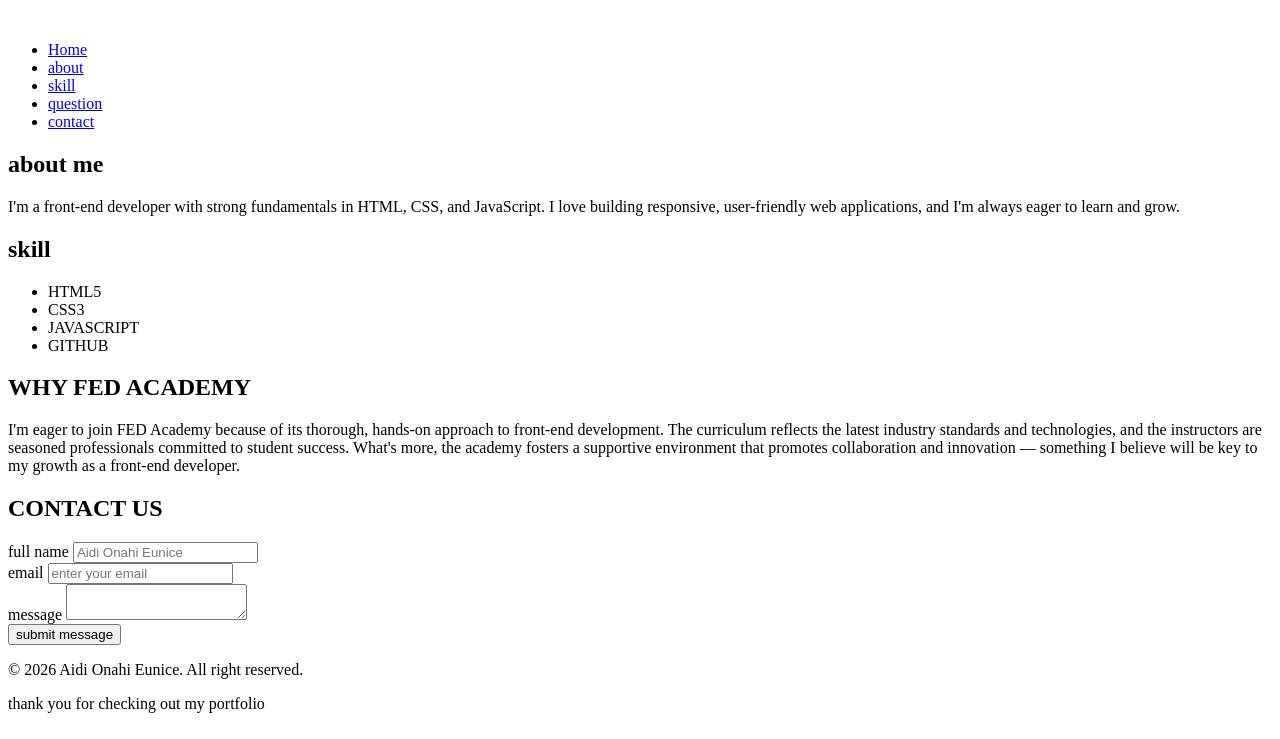
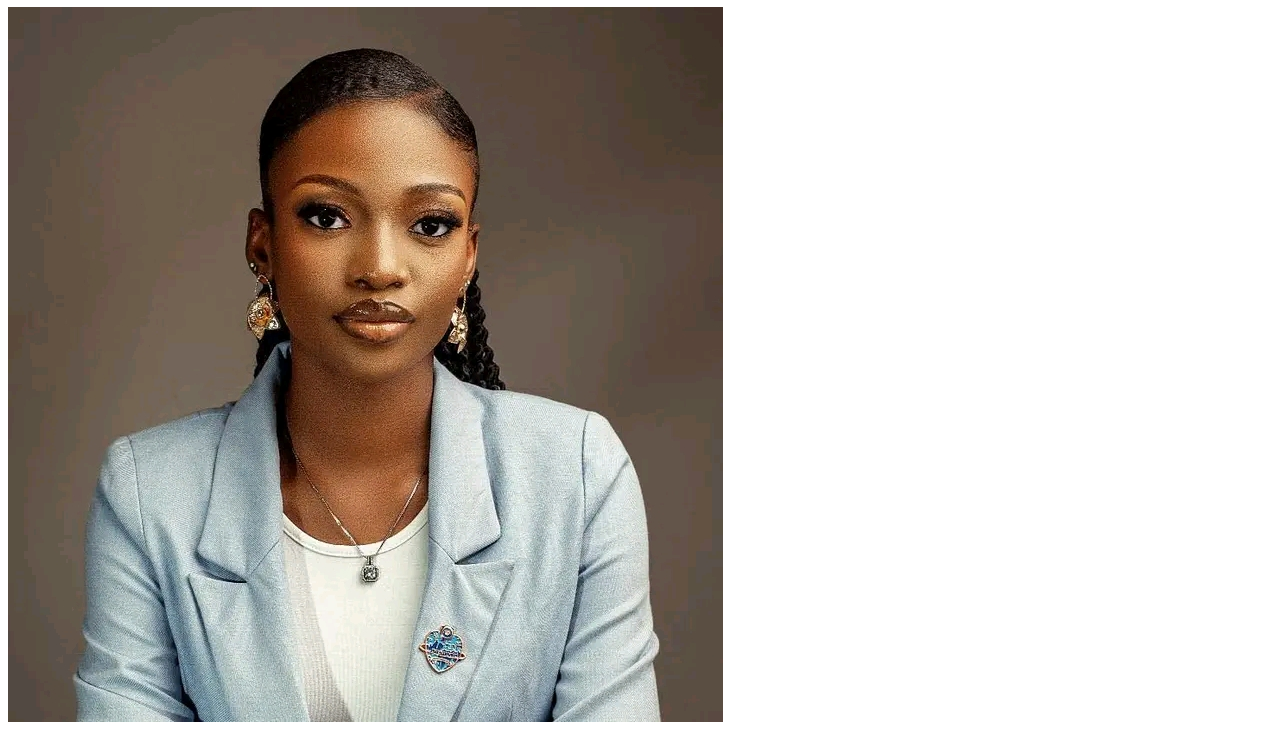
Before and after one commit to OnahiDev/first-project, a plain HTML site: page index.html in a window 1280 px wide. Shown: the part 73-812 px from the top of the page. Drawn offline with Linux system fonts and the light colour scheme.

Commit message:
Update index.html

```diff
--- a/index.html
+++ b/index.html
@@ -8,7 +8,7 @@
 <body>
     <header>
         <h1>Aidi Onahi Eunice</h1>
-        <img src="" alt="">
+        <img src="Onahi.jpeg" alt="">
     </header>
     <nav>
         <ul>
```
